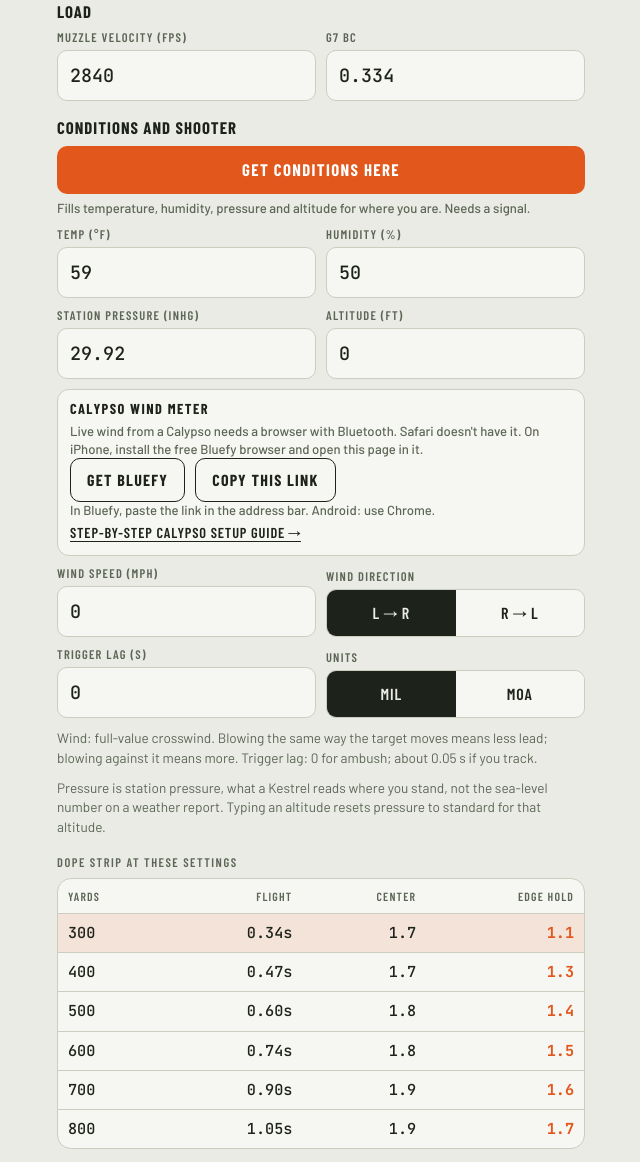
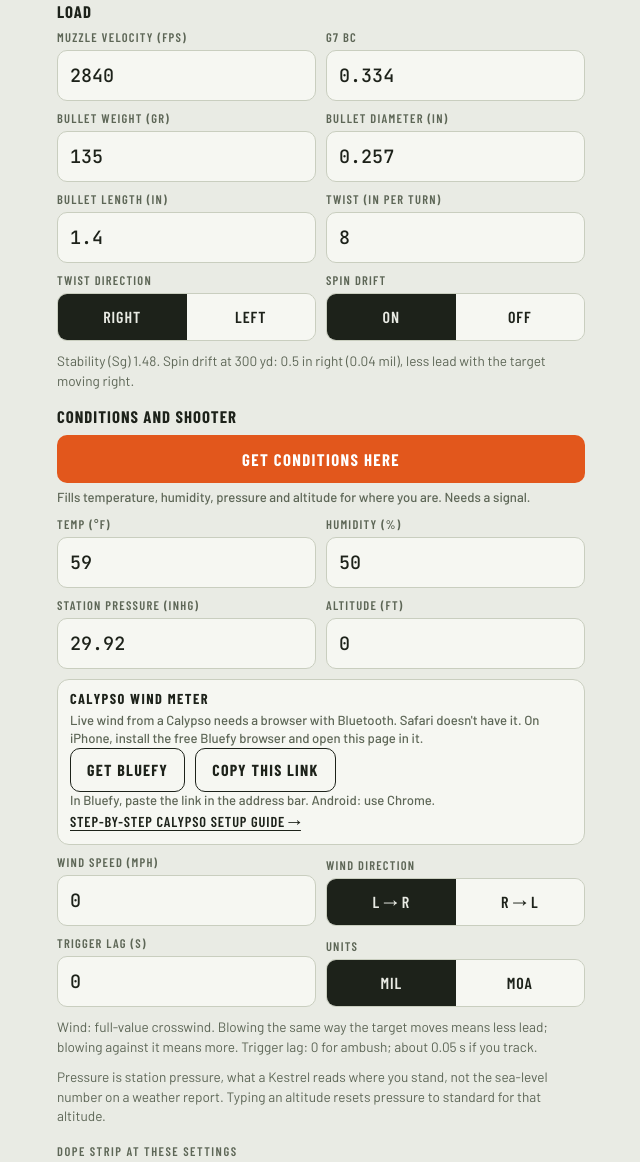
Before and after one commit to Inactivist1/Edge-Lead-Conversion-Calculator, a plain HTML site: page index.html in a window 1280 px wide. Shown: the part 770-1932 px from the top of the page, without its empty margins (319-959 px from the left). Drawn offline with nearby package versions, Linux system fonts and the light colour scheme.

Commit message:
Add files via upload

```diff
--- a/index.html
+++ b/index.html
@@ -140,6 +140,17 @@ tr.cur td{background:color-mix(in srgb,var(--accent) 12%,transparent)}
     <legend>Load</legend>
     <div class="f"><label for="mv">Muzzle velocity (fps)</label><input id="mv" type="number" inputmode="numeric" step="5" min="1500" max="4200"></div>
     <div class="f"><label for="bc">G7 BC</label><input id="bc" type="number" inputmode="decimal" step="0.001" min="0.1" max="0.8"></div>
+    <div class="f"><label for="wt">Bullet weight (gr)</label><input id="wt" type="number" inputmode="decimal" step="0.5" min="20" max="800"></div>
+    <div class="f"><label for="dia">Bullet diameter (in)</label><input id="dia" type="number" inputmode="decimal" step="0.001" min="0.17" max="0.51"></div>
+    <div class="f"><label for="blen">Bullet length (in)</label><input id="blen" type="number" inputmode="decimal" step="0.005" min="0.4" max="3"></div>
+    <div class="f"><label for="twist">Twist (in per turn)</label><input id="twist" type="number" inputmode="decimal" step="0.25" min="4" max="20"></div>
+    <div class="f"><label for="twSeg">Twist direction</label>
+      <div class="seg" id="twSeg"><button type="button" data-v="R" aria-pressed="true" aria-label="Right-hand twist">Right</button><button type="button" data-v="L" aria-pressed="false" aria-label="Left-hand twist">Left</button></div>
+    </div>
+    <div class="f"><label for="spinSeg">Spin drift</label>
+      <div class="seg" id="spinSeg"><button type="button" data-v="on" aria-pressed="true">On</button><button type="button" data-v="off" aria-pressed="false">Off</button></div>
+    </div>
+    <p class="hint full" id="spinNote" aria-live="polite"></p>
   </fieldset>
 
   <fieldset>
@@ -195,7 +206,7 @@ tr.cur td{background:color-mix(in srgb,var(--accent) 12%,transparent)}
     <li>Hold the edge number ahead of the target's leading edge, in the direction it moves, and break as the target reaches it.</li>
     <li>Get conditions uses your location: the nearest National Weather Service station for temperature, humidity and pressure (falling back to Open-Meteo), and terrain elevation where you stand. Pull them while you have a signal; they stay saved offline.</li>
     <li>Calypso: live wind is a 10-second average of the crosswind across your line of fire. Typing a wind speed or tapping a wind direction turns Live wind off. <a href="calypso.html">Setup guide</a>.</li>
-    <li>Point-mass G7 solution, 100 yd zero. These are starting holds: confirm them on a real mover and write the confirmed number on your arm card.</li>
+    <li>Point-mass G7 solution, 100 yd zero. Spin drift uses the Litz formula with stability from the Miller twist rule; measure your bullet length, since it drives stability. These are starting holds: confirm them on a real mover and write the confirmed number on your arm card.</li>
     <li>On iPhone: open once with a signal, then Share, Add to Home Screen. After that it works with no signal, and your settings stay on this phone.</li>
   </ul>
 </div>
@@ -208,7 +219,7 @@ const PRESETS=[
   {k:"500 · 12in",dist:500,width:12,speed:3},
   {k:"700 · IPSC 75%",dist:700,width:13.5,speed:3}
 ];
-const DEF={dist:300,speed:3,width:12,dir:"R",mv:2840,bc:0.334,temp:59,alt:0,press:29.92,rh:50,windSpd:0,windDir:"LR",lag:0,unit:"mil"};
+const DEF={dist:300,speed:3,width:12,dir:"R",mv:2840,bc:0.334,temp:59,alt:0,press:29.92,rh:50,windSpd:0,windDir:"LR",lag:0,unit:"mil",wt:135,dia:0.257,blen:1.40,twist:8,twDir:"R",spin:"on"};
 const KEY="moverLead.v1";
 let S=Object.assign({},DEF);
 try{const s=JSON.parse(localStorage.getItem(KEY)||"null");if(s)S=Object.assign(S,s)}catch(e){}
@@ -251,18 +262,29 @@ function solve(d){
   const ips=S.speed*17.6;                       // mph to in/s
   const windDrift=windAlong()*17.6*(tof-(d*36)/(S.mv*12)); // in, Didion lag rule
   const travel=ips*(tof+S.lag);
-  const lead=travel-windDrift;                  // in, center lead
+  const spin=spinAlong(tof);                    // in, spin drift in the target's direction of travel
+  const lead=travel-windDrift-spin;             // in, center lead
   const per=S.unit==="mil"?d*0.036:d*1.047/100;
   const half=S.width/2;
-  return {tof,travel,lead,center:lead/per,half:half/per,edge:(lead-half)/per,per};
+  return {tof,travel,lead,spin,center:lead/per,half:half/per,edge:(lead-half)/per,per};
 }
+/* Gyroscopic stability, Miller twist rule with velocity and air-density corrections */
+function stability(){
+  const d=S.dia, t=S.twist/d, l=S.blen/d;
+  if(!(d>0&&t>0&&l>0&&S.wt>0))return NaN;
+  const sg=30*S.wt/(t*t*d*d*d*l*(1+l*l));
+  return sg*Math.cbrt(S.mv/2800)*((S.temp+460)/519)*(29.92/S.press);
+}
+/* Spin drift, Litz: SD(in) = 1.25*(Sg+1.2)*TOF^1.83, toward the twist direction */
+function spinIn(tof){if(S.spin!=="on")return 0;const sg=stability();return sg>0?1.25*(sg+1.2)*Math.pow(tof,1.83):0}
+function spinAlong(tof){return spinIn(tof)*(S.twDir==="R"?1:-1)*(S.dir==="R"?1:-1)}
 const $=id=>document.getElementById(id);
 const fmt=(n,p=1)=>Number.isFinite(n)?n.toFixed(p):"–";
-const IDS=["dist","speed","width","mv","bc","temp","rh","press","alt","windSpd","lag"];
+const IDS=["dist","speed","width","mv","bc","wt","dia","blen","twist","temp","rh","press","alt","windSpd","lag"];
 
 function render(){
   const r=solve(S.dist), u=S.unit==="mil"?"mil":"MOA", p=S.unit==="mil"?1:1;
-  $("loadLine").textContent=`${S.mv} fps · G7 ${S.bc}`;
+  $("loadLine").textContent=`${S.mv} fps · G7 ${S.bc} · 1:${S.twist} ${S.twDir}`;
   $("oUnit").textContent=u;
   if(!r){$("oHold").textContent="–";return}
   $("oHold").textContent=fmt(r.edge,p);
@@ -271,10 +293,11 @@ function render(){
   $("oTravel").textContent=fmt(r.travel,0)+"in";
   $("oHalf").textContent=fmt(r.half,2);
   drawReticle(r);
+  spinShow(r);
   const ds=[300,400,500,600,700,800], tf=flight(S.mv,S.bc,S.temp,S.press,S.rh,ds);
   $("strip").innerHTML=ds.map(d=>{
     const t=tf[d], per=S.unit==="mil"?d*0.036:d*1.047/100;
-    const lead=S.speed*17.6*(t+S.lag)-windAlong()*17.6*(t-(d*36)/(S.mv*12));
+    const lead=S.speed*17.6*(t+S.lag)-windAlong()*17.6*(t-(d*36)/(S.mv*12))-spinAlong(t);
     return `<tr class="${d===S.dist?"cur":""}"><td>${d}</td><td>${fmt(t,2)}s</td><td>${fmt(lead/per,1)}</td><td class="h">${fmt((lead-S.width/2)/per,1)}</td></tr>`;
   }).join("");
   PRESETS.forEach((q,i)=>{const b=$("pre"+i);b.setAttribute("aria-pressed",String(q.dist===S.dist&&q.width===S.width&&q.speed===S.speed))});
@@ -305,14 +328,23 @@ function drawReticle(r){
     <text x="14" y="${H-10}" font-family="Barlow Condensed,sans-serif" font-size="11" letter-spacing="1" fill="var(--muted)">HOLD ● · EDGE ┆ · ${S.unit.toUpperCase()} MARKS</text>`;
 }
 
-function syncInputs(){IDS.forEach(k=>$(k).value=S[k]);segSync("dirSeg","dir");segSync("unitSeg","unit");segSync("windSeg","windDir")}
+function spinShow(r){
+  const sg=stability(), n=$("spinNote");
+  if(!Number.isFinite(sg)){n.textContent="Enter bullet weight, diameter, length and twist for spin drift.";return}
+  const tag=sg<1?" — UNSTABLE, check twist and bullet":sg<1.4?" — marginal":"";
+  if(S.spin!=="on"){n.textContent=`Stability (Sg) ${sg.toFixed(2)}${tag}. Spin drift off.`;return}
+  const sdIn=spinIn(r.tof), side=S.twDir==="R"?"right":"left";
+  const helps=Math.sign(spinAlong(r.tof))>0;
+  n.textContent=`Stability (Sg) ${sg.toFixed(2)}${tag}. Spin drift at ${S.dist} yd: ${sdIn.toFixed(1)} in ${side} (${(sdIn/r.per).toFixed(2)} ${S.unit==="mil"?"mil":"MOA"}), ${helps?"less":"more"} lead with the target moving ${S.dir==="R"?"right":"left"}.`;
+}
+function syncInputs(){IDS.forEach(k=>$(k).value=S[k]);segSync("dirSeg","dir");segSync("unitSeg","unit");segSync("windSeg","windDir");segSync("twSeg","twDir");segSync("spinSeg","spin")}
 function segSync(id,key){document.querySelectorAll(`#${id} button`).forEach(b=>b.setAttribute("aria-pressed",String(b.dataset.v===S[key])))}
 IDS.forEach(k=>$(k).addEventListener("input",e=>{const v=parseFloat(e.target.value);if(Number.isFinite(v)){S[k]=v;
   if(k==="alt"){S.press=+stdPress(v).toFixed(2);$("press").value=S.press}
   if(k==="temp"||k==="rh"||k==="press"||k==="alt"){S.wx=null;wxShow()}
   if(k==="windSpd"&&e.isTrusted)calManual();
   save();render()}}));
-[["dirSeg","dir"],["unitSeg","unit"],["windSeg","windDir"]].forEach(([id,key])=>document.querySelectorAll(`#${id} button`).forEach(b=>b.addEventListener("click",()=>{S[key]=b.dataset.v;segSync(id,key);save();render()})));
+[["dirSeg","dir"],["unitSeg","unit"],["windSeg","windDir"],["twSeg","twDir"],["spinSeg","spin"]].forEach(([id,key])=>document.querySelectorAll(`#${id} button`).forEach(b=>b.addEventListener("click",()=>{S[key]=b.dataset.v;segSync(id,key);save();render()})));
 $("presets").innerHTML=PRESETS.map((p,i)=>`<button type="button" class="chip" id="pre${i}" aria-pressed="false">${p.k}</button>`).join("");
 PRESETS.forEach((p,i)=>$("pre"+i).addEventListener("click",()=>{S.dist=p.dist;S.width=p.width;S.speed=p.speed;syncInputs();save();render()}));
 syncInputs();render();
--- a/sw.js
+++ b/sw.js
@@ -1,5 +1,5 @@
 // Mover Lead offline cache. Bump VERSION whenever any file changes.
-const VERSION = "mover-lead-v5";
+const VERSION = "mover-lead-v6";
 const CORE = ["./", "./index.html", "./calypso.html", "./manifest.webmanifest", "./apple-touch-icon.png", "./icon-192.png", "./icon-512.png", "./icon-maskable-512.png"];
 
 self.addEventListener("install", e => {
```
